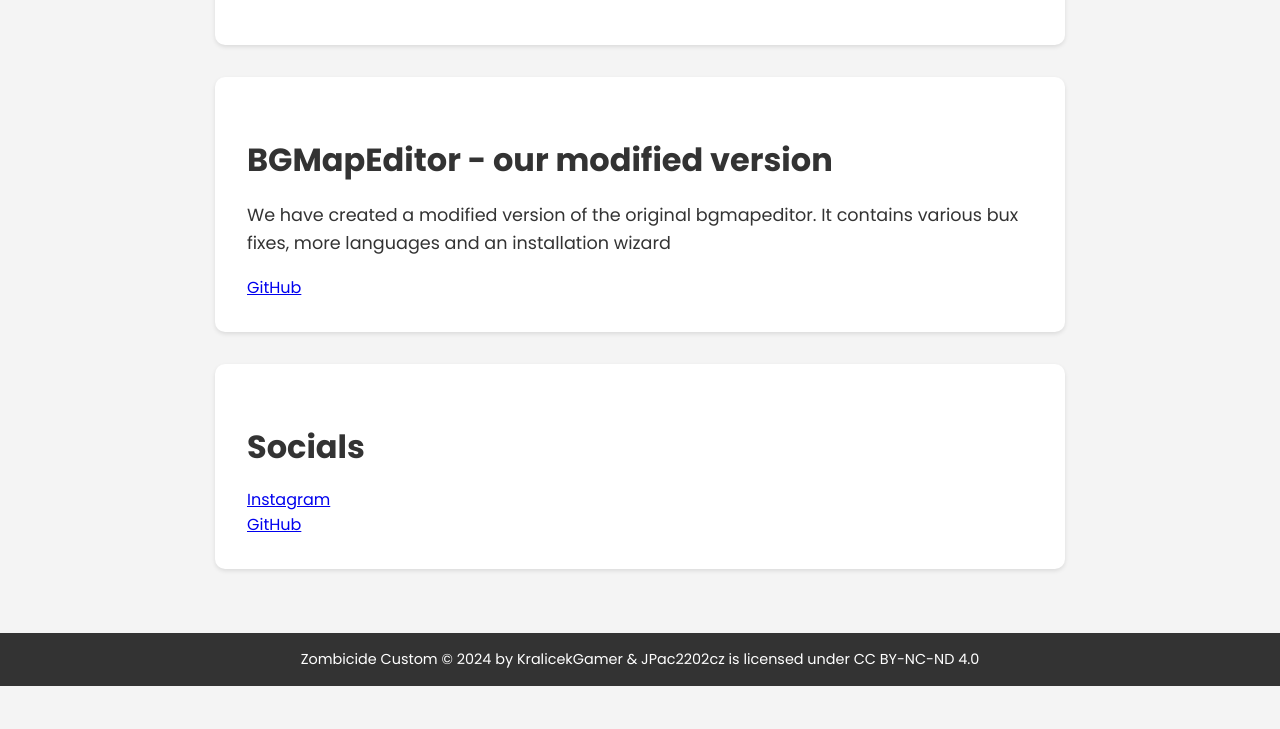
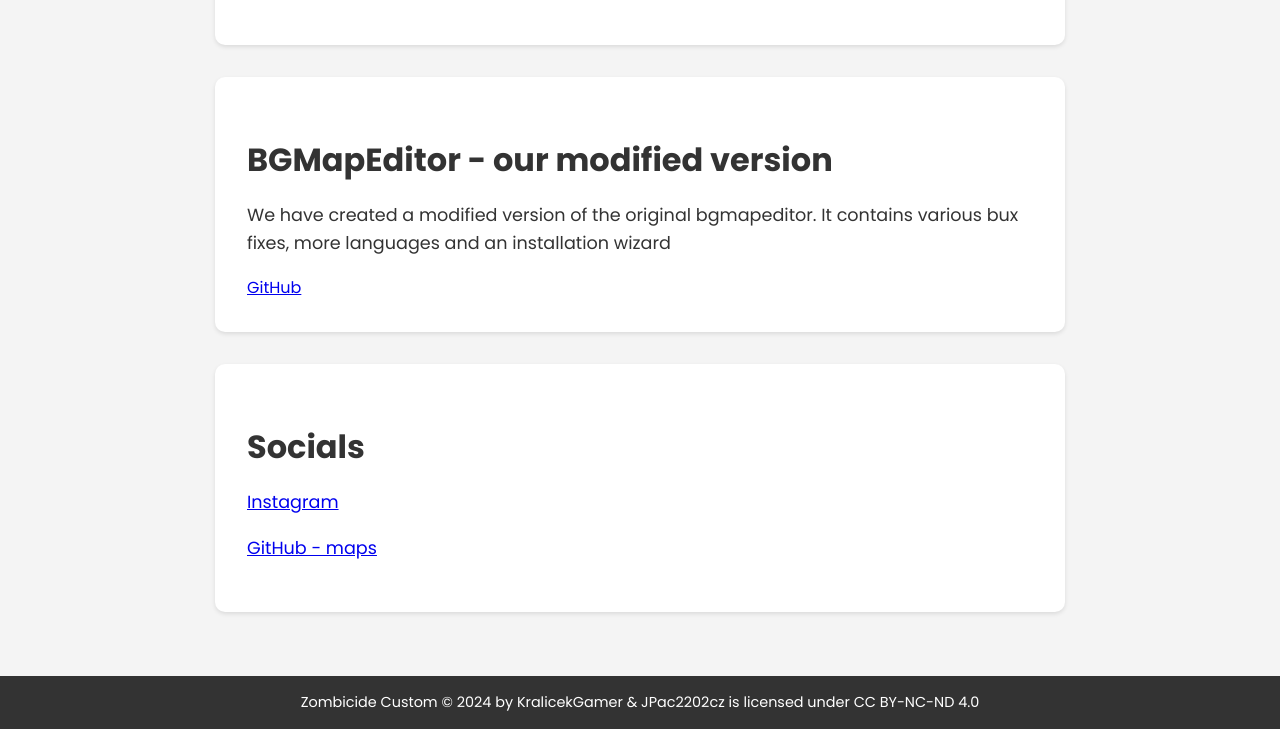
Before and after one commit to kralicekgamer/zombicide_website, a plain HTML site: page index.html in a window 1280 px wide. Shown: the part 1623-2352 px from the top of the page. Before the commit the page ends 2309 px from the top, so only its background shows below. Drawn offline with Linux system fonts and the light colour scheme; a web font is replaced by a local one.

Commit message:
Edited some links

```diff
--- a/index.html
+++ b/index.html
@@ -93,19 +93,22 @@
             <p>
                 We have created a modified version of the original bgmapeditor. It contains various bux fixes, more languages and an installation wizard
             </p>
-            <a href="https://github.com/kralicekgamer/bgmapeditor">GitHub</a>
+            <a href="https://github.com/kralicekgamer/bgmapeditor" target="_blank">GitHub</a>
         </article>
         <article>
             <h2>
                 Socials
             </h2>
-            <a href="https://instagram.com/zombicide_custom" target="_blank">
-                Instagram
-            </a>
-            <br>
-            <a href="https://github.com/kralicekgamer/zombicide_custom" target="_blank">
-                GitHub
-            </a>
+            <p>
+                <a href="https://instagram.com/zombicide_custom" target="_blank">
+                    Instagram
+                </a>
+            </p>
+            <p>
+                <a href="https://github.com/kralicekgamer/zombicide_custom" target="_blank">
+                    GitHub - maps
+                </a>
+            </p>
         </article>
     </section>
     <footer>
```
